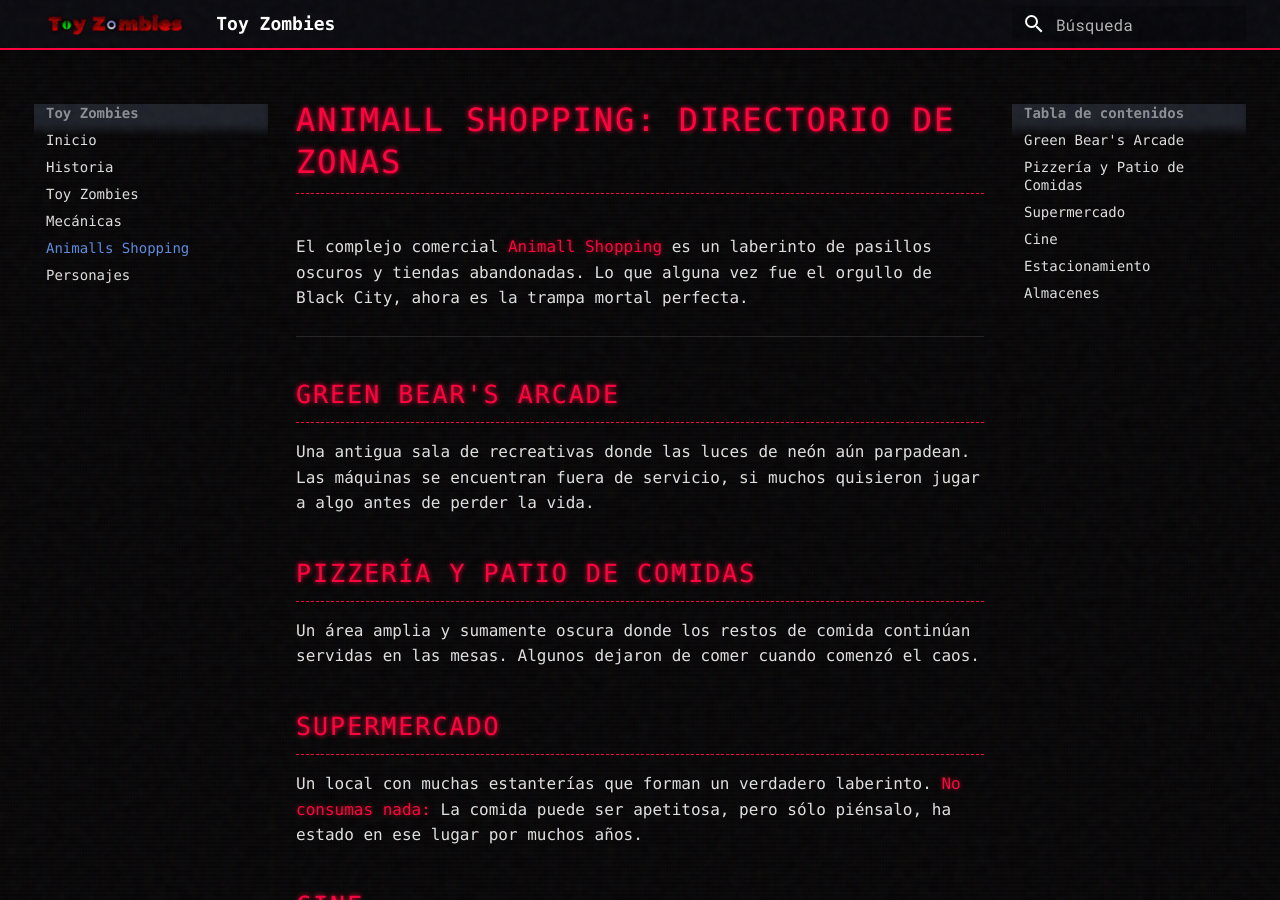
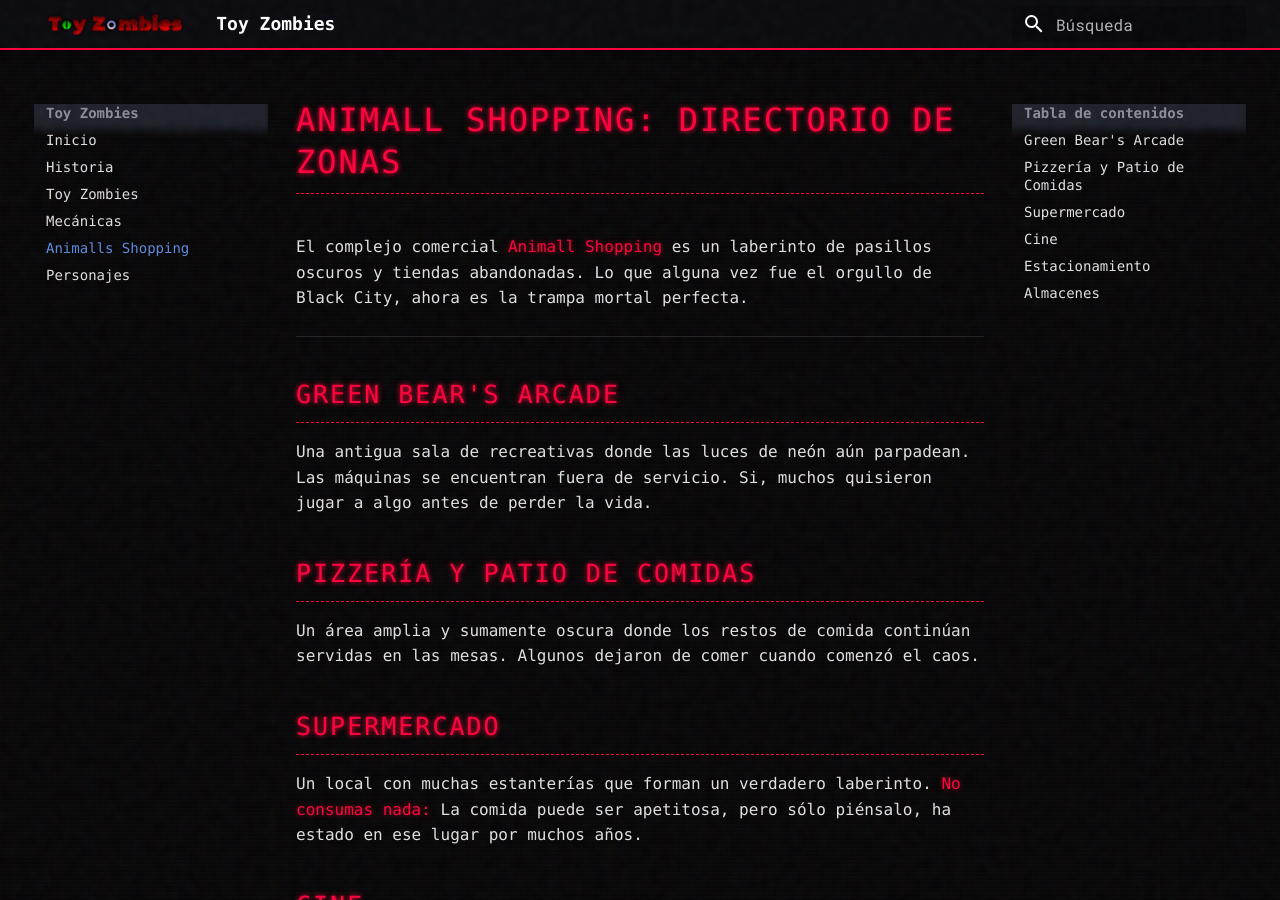
Before and after one commit to Hec-Thor-Tech/toy-zombies, an MkDocs documentation site: the page built from docs/mapas.md, in a window 1280 px wide and 900 px high. Built offline with MkDocs 1.6.1 and Material for MkDocs 9.7.7, drawn with Linux system fonts in a browser that asks for light colours.

Commit message:
Actualizacion de la wiki

```diff
--- a/docs/mapas.md
+++ b/docs/mapas.md
@@ -5,7 +5,7 @@ El complejo comercial **Animall Shopping** es un laberinto de pasillos oscuros y
 ---
 
 ## Green Bear's Arcade
-Una antigua sala de recreativas donde las luces de neón aún parpadean. Las máquinas se encuentran fuera de servicio, si muchos quisieron jugar a algo antes de perder la vida.
+Una antigua sala de recreativas donde las luces de neón aún parpadean. Las máquinas se encuentran fuera de servicio. Si, muchos quisieron jugar a algo antes de perder la vida.
 
 ## Pizzería y Patio de Comidas
 Un área amplia y sumamente oscura donde los restos de comida continúan servidas en las mesas. Algunos dejaron de comer cuando comenzó el caos.
```
Also changed, not shown: site/mapas/index.html, site/search/search_index.json.
